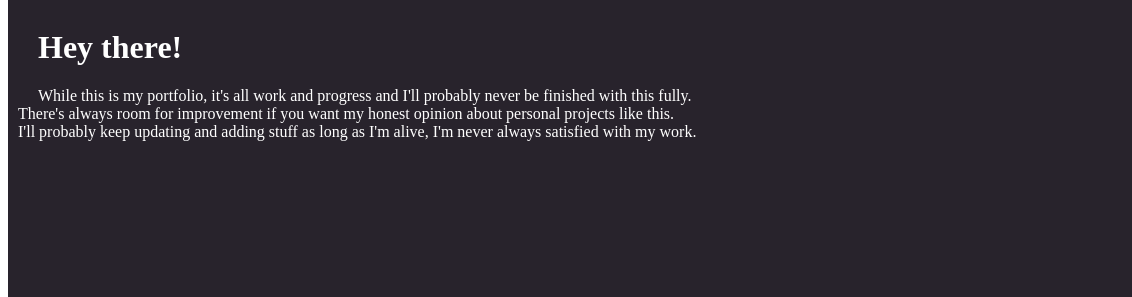
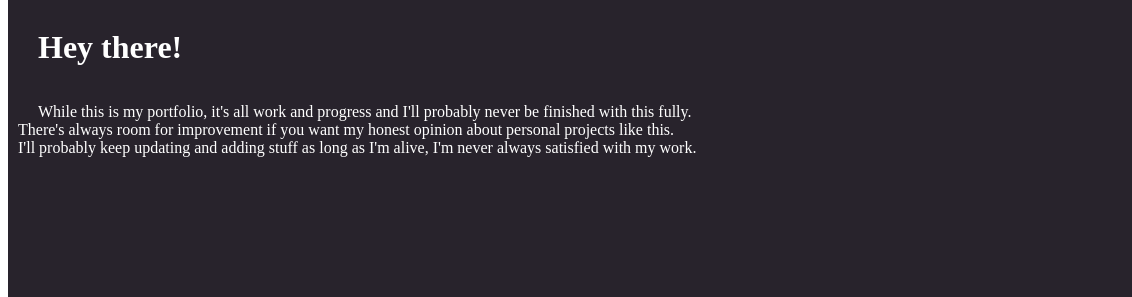
Before and after one commit to DinoWorkshop/DinoWorkshop.github.io, a plain HTML site: page index.html in a window 1280 px wide. Shown: the part 104-401 px from the top of the page, 0-1132 px from the left. Drawn offline with Linux system fonts and the light colour scheme.

Commit message:
port thing
a

```diff
--- a/Portfolio_Website/index.html
+++ b/index.html
@@ -17,15 +17,15 @@
     <div class="content1">
       <h1> Hey there! </h1>
 
-      <article class="paragraph1">
+      <p class="paragraph1">
        While this is my portfolio, it's all work and progress and I'll probably
         never be finished with this fully.<br>
         There's always room for improvement if you want my honest opinion about personal projects like this.<br>
         I'll probably keep updating and adding stuff as long as I'm alive, I'm never always satisfied with my work.
-      </article>
+      </p>
 
 <img src="./Assets/Images/updated_logo.png" alt="Dinosaur_Logo" class="logo">
-
+<br>
       </div>
 
 
```
Also changed, not shown: Assets/Images/minimal_transformers_poster.png (renamed from Portfolio_Website/Assets/Images/minimal_transformers_poster.png), Assets/Images/updated_logo.png (renamed from Portfolio_Website/Assets/Images/updated_logo.png), CSS/gallery.css (renamed from Portfolio_Website/CSS/gallery.css), CSS/master.css (renamed from Portfolio_Website/CSS/master.css), gallery.html (renamed from Portfolio_Website/gallery.html), 4 other files.
